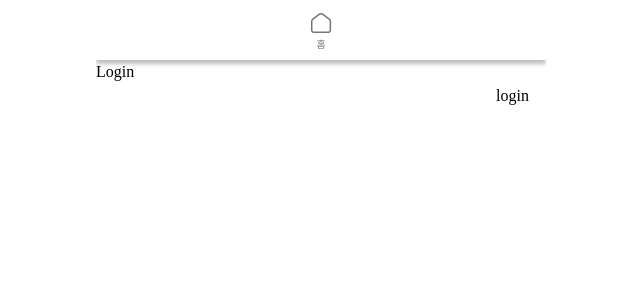
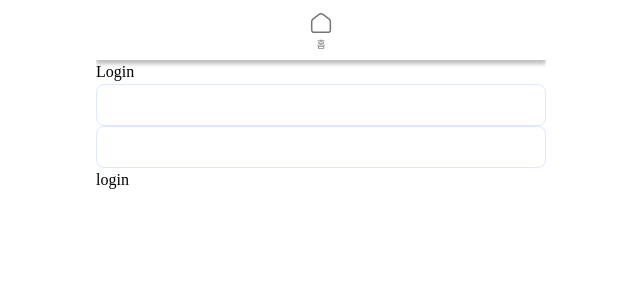
Before and after one commit to dygmm4288/board_game, a React (Vite) app in the folder front/: page /login in a window 1280 px wide. Shown: the top 300 px of the page, without its empty margins (319-959 px from the left). Built offline with nearby package versions, Linux system fonts and the light colour scheme; a web font is replaced by a local one.

Commit message:
(update) 라벨 추가 및 css 추가

```diff
--- a/front/src/components/login/ui/Input.tsx
+++ b/front/src/components/login/ui/Input.tsx
@@ -1,19 +1,30 @@
 import { ChangeEvent, InputHTMLAttributes, useState } from "react";
 
 interface CustomInputProps extends InputHTMLAttributes<HTMLInputElement> {
-  onChange: (e:ChangeEvent<HTMLInputElement>) => void;
+  onChange: (e: ChangeEvent<HTMLInputElement>) => void;
+  label?: string;
 }
 
-const Input = ({onChange, ...inputProps}: CustomInputProps) => {
-  const [value,setValue] = useState('');
+const Input = ({ onChange, label, ...inputProps }: CustomInputProps) => {
+  const [value, setValue] = useState("");
+  const { id } = inputProps;
 
-  const handleChange = (e:ChangeEvent<HTMLInputElement>) => {
+  const handleChange = (e: ChangeEvent<HTMLInputElement>) => {
     setValue(e.target.value);
     onChange(e);
   };
 
-  return <input {...inputProps} value={value} onChange={handleChange}/>;
+  return (
+    <div className='flex flex-col gap-2 w-full'>
+      {label && <label htmlFor={id}>{label}</label>}
+      <input
+        {...inputProps}
+        className='border border-blue-100 rounded-lg p-2'
+        value={value}
+        onChange={handleChange}
+      />
+    </div>
+  );
 };
 
-
 export default Input;
```
